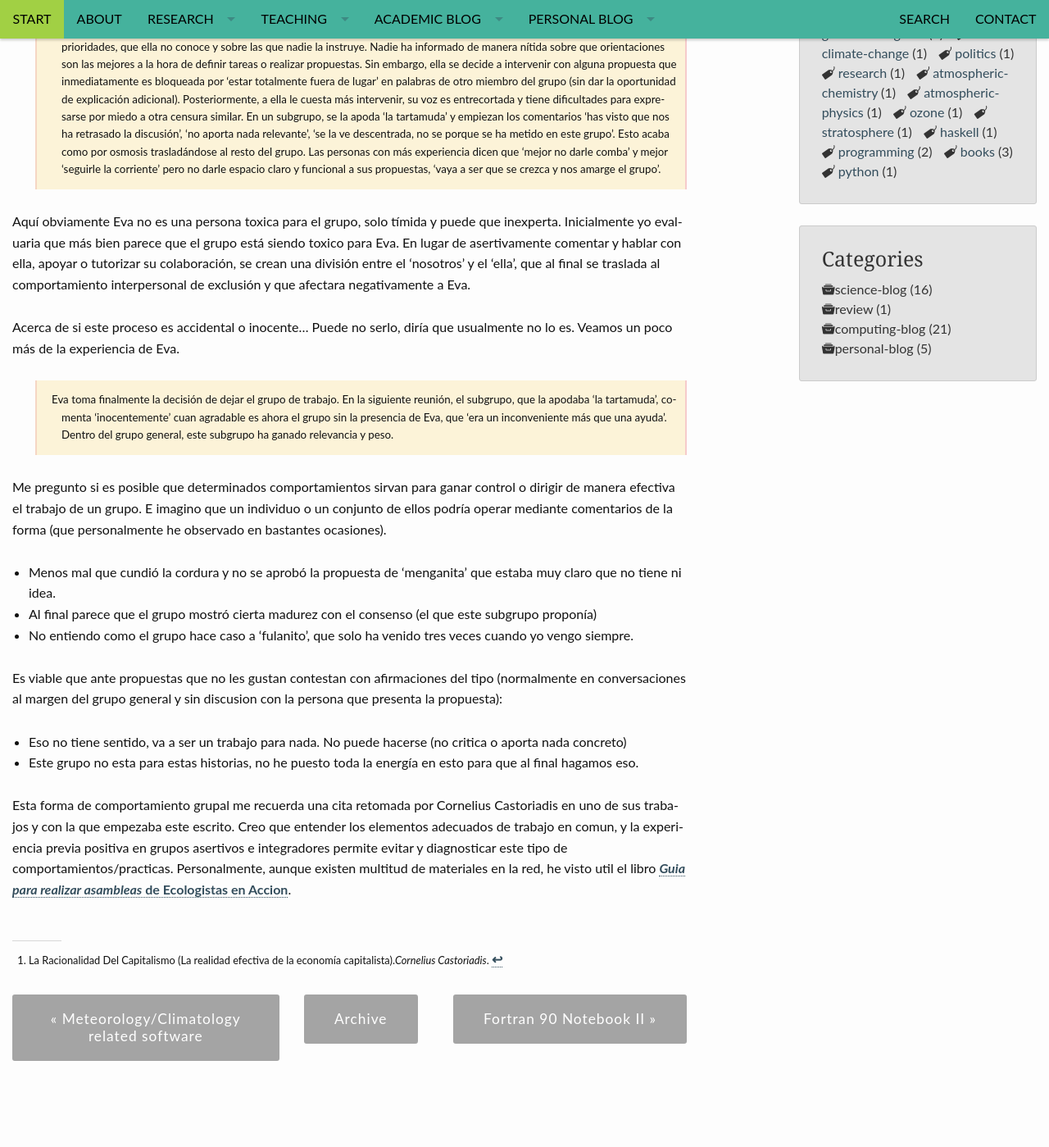
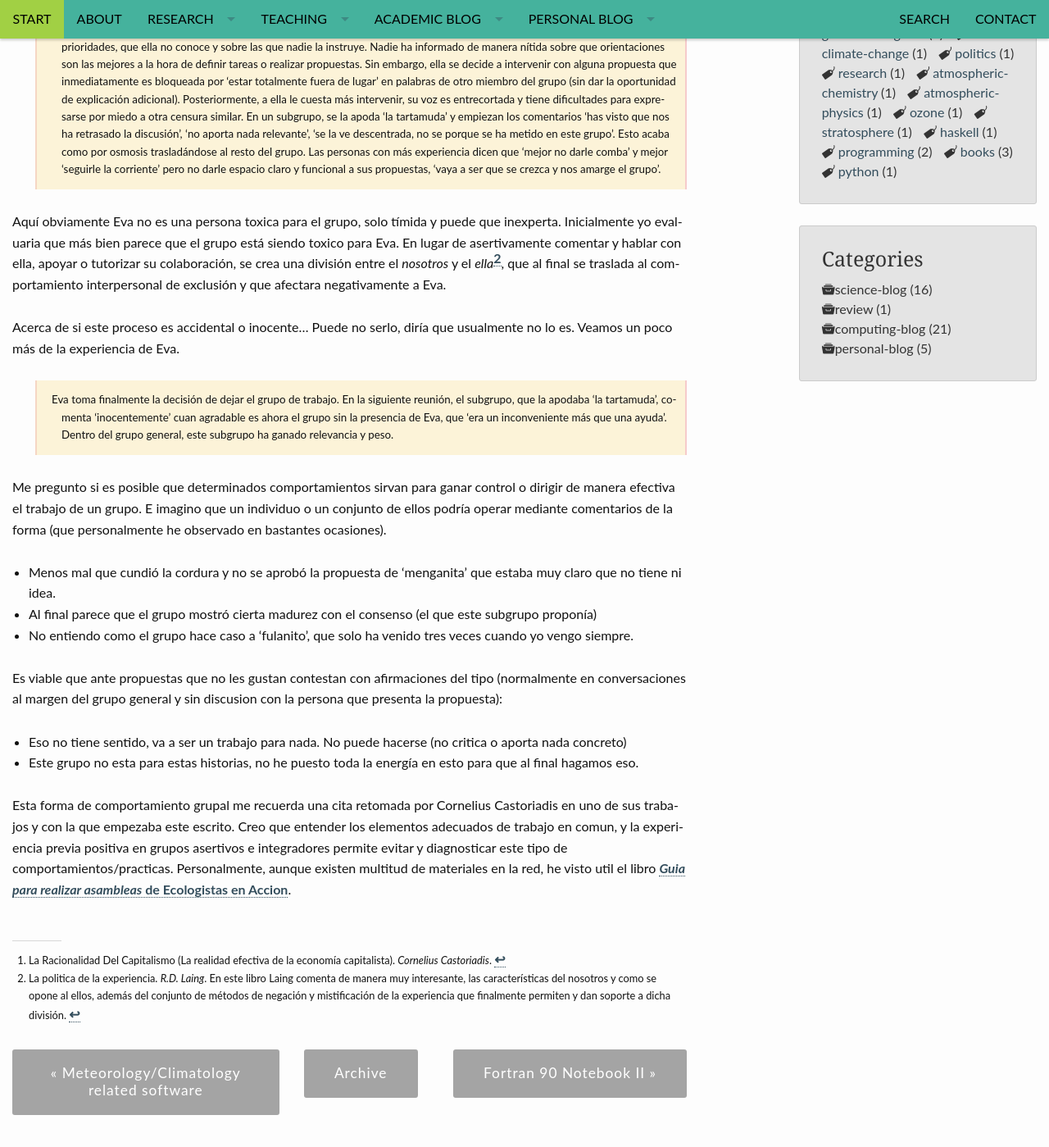
Before and after one commit to RCHG/rchg.github.io, a Jekyll site: the page built from _posts/2016-03-06-Humpty-Ditmpty.md, in a window 1280 px wide and 1400 px high, scrolled down 1034 px. Shown: the whole window at 82% size. Built offline with Jekyll 4.4.1, drawn with Linux system fonts in a browser that asks for light colours; nearby versions of some CDN libraries; comment, search, counter and statistics services are not loaded.

Commit message:
Update 2016-03-06-Humpty-Ditmpty.md

```diff
--- a/_posts/2016-03-06-Humpty-Ditmpty.md
+++ b/_posts/2016-03-06-Humpty-Ditmpty.md
@@ -53,8 +53,8 @@ funcional a sus propuestas, 'vaya a ser que se crezca y nos amarge el grupo'.
 
 Aquí obviamente Eva no es una persona toxica para el grupo, solo tímida y puede que inexperta. Inicialmente yo evaluaria que
 más bien parece que el grupo está siendo toxico para Eva. En lugar de asertivamente comentar y hablar
-con ella, apoyar o tutorizar su colaboración, se crean una división entre el 'nosotros'
-y el 'ella', que al final se traslada al comportamiento interpersonal de exclusión y que afectara negativamente a Eva.
+con ella, apoyar o tutorizar su colaboración, se crea una división entre el *nosotros*
+y el *ella*[^2], que al final se traslada al comportamiento interpersonal de exclusión y que afectara negativamente a Eva.
 
 Acerca de si este proceso es accidental o inocente... Puede no serlo, diría que usualmente no lo es. Veamos un poco más de la experiencia de Eva.
 
@@ -78,4 +78,5 @@ Es viable que ante propuestas que no les gustan contestan con afirmaciones del t
 Esta forma de comportamiento grupal me recuerda una cita retomada por Cornelius Castoriadis en uno de sus trabajos y con la que empezaba este escrito. Creo que entender los elementos adecuados de trabajo en comun, y la experiencia previa positiva en grupos asertivos e integradores permite evitar y diagnosticar este tipo de comportamientos/practicas. Personalmente,  aunque existen multitud de materiales en la red, he visto util el libro [*Guia para realizar asambleas* de Ecologistas en Accion](https://tienda.ecologistasenaccion.org/editorial/1152-libro-guia-para-realizar-asambleas.html).
 
 
-[^1]:  La Racionalidad Del Capitalismo (La realidad efectiva de la economía capitalista).*Cornelius Castoriadis*.
+[^1]: La Racionalidad Del Capitalismo (La realidad efectiva de la economía capitalista). *Cornelius Castoriadis*.
+[^2]: La politica de la experiencia. *R.D. Laing*. En este libro Laing comenta de manera muy interesante, las características del nosotros y como se opone al ellos, además del conjunto de métodos de negación y mistificación de la experiencia que finalmente permiten y dan soporte a dicha división.
```
